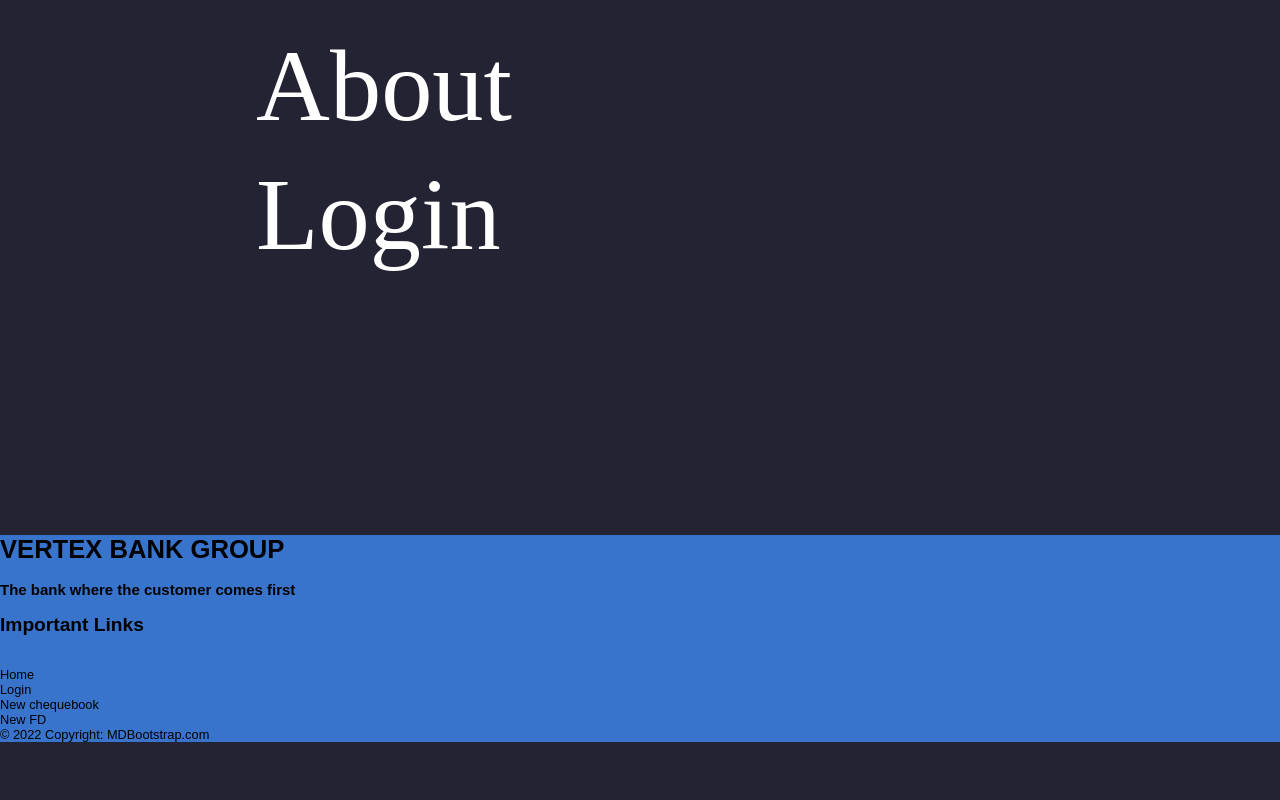
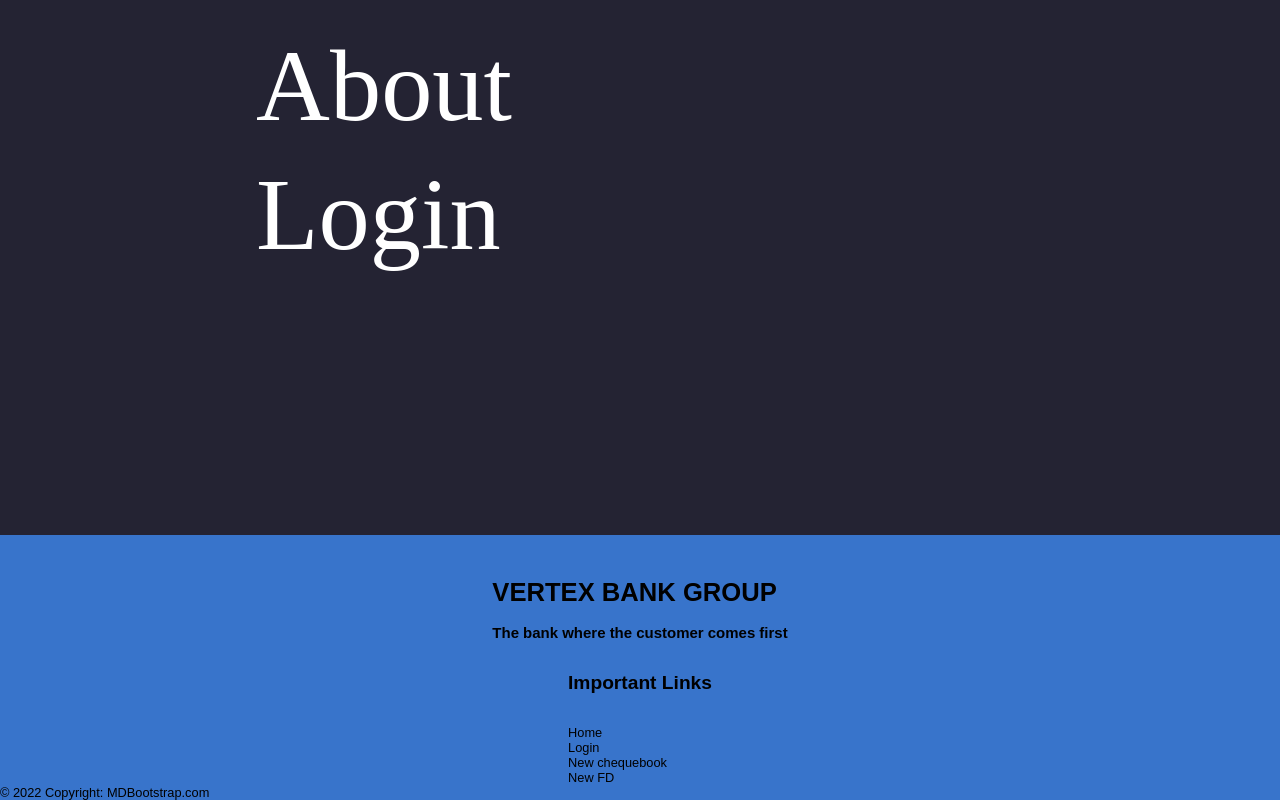
Before and after one commit to madalatrivedh20/Online-Banking-Capstone, a React (Create React App) app: page / in a window 1280 px wide. Shown: the part 385-1185 px from the top of the page. Before the commit the page ends 1127 px from the top, so only its background shows below. Built offline with nearby package versions, Linux system fonts and the light colour scheme; data requests are answered from the project's data file.

Commit message:
Fixed Bug

```diff
--- a/package.json
+++ b/package.json
@@ -7,6 +7,7 @@
     "@emotion/styled": "^11.10.5",
     "@mui/icons-material": "^5.10.9",
     "@mui/material": "^5.10.12",
+    "@popperjs/core": "^2.11.6",
     "@testing-library/jest-dom": "^5.16.5",
     "@testing-library/react": "^13.4.0",
     "@testing-library/user-event": "^13.5.0",
@@ -17,6 +18,7 @@
     "mdb-react-ui-kit": "^5.0.0",
     "mdbreact": "^5.2.0",
     "mui-image": "^1.0.7",
+    "popper.js": "^1.16.1",
     "react": "^18.2.0",
     "react-dom": "^18.2.0",
     "react-router-dom": "^6.4.3",
--- a/src/components/Events.js
+++ b/src/components/Events.js
@@ -7,11 +7,11 @@ import Button from '@mui/material/Button';
 import Typography from '@mui/material/Typography';
 import useAppContext from '../AppStateContext';
 
-function handleClick() {
-    alert('Registered!')
-}
+const handleClick = () => {
+    alert('Registered!');
+};
 
-function EventsCard({ title, date, body }) {
+const EventsCard = ({ title, date, body }) => (
     <React.Fragment>
         <CardContent>
             <Typography sx={{ fontSize: 20 }} color="text.secondary" gutterBottom>
@@ -28,10 +28,11 @@ function EventsCard({ title, date, body }) {
             <Button size="small" onClick={handleClick}>Register</Button>
         </CardActions>
     </React.Fragment>
-}
+);
 
 
-function Events() {
+
+const Events = () => (
     <div>
         <h1>Events</h1>
         <Box sx={{ minWidth: 275 }}>
@@ -49,6 +50,6 @@ function Events() {
             <EventsCard title="Credit card offers deal" date="Friday, 11 November" body="Get exciting credit card in just 4 steps, instantly! A wide variety of credit cards to suit your needs" />
         </Box>
 
-    </div>
-}
+    </div>);
+
 export default Events;
--- a/src/components/Footer.js
+++ b/src/components/Footer.js
@@ -4,8 +4,8 @@ import { MDBCol, MDBContainer, MDBRow, MDBFooter } from "mdbreact";
 const Footer = () => {
     return (
         <MDBFooter color="blue" className="footer">
-            <container fluid className="text-center text-md-left">
-                <row>
+            <MDBContainer fluid className="text-center text-md-left">
+                <MDBRow>
                     <MDBCol md="6">
                         <h1 className="title">VERTEX BANK GROUP</h1>
                         <h3>
@@ -29,8 +29,8 @@ const Footer = () => {
                             </li>
                         </ul>
                     </MDBCol>
-                </row>
-            </container>
+                </MDBRow>
+            </MDBContainer>
             <div className="footer-copyright text-center py-3">
                 <MDBContainer fluid>
                     &copy; {new Date().getFullYear()} Copyright: <a href="https://www.mdbootstrap.com"> MDBootstrap.com </a>
@@ -38,6 +38,6 @@ const Footer = () => {
             </div>
         </MDBFooter>
     );
-}
+};
 
 export default Footer;
```
Also changed, not shown: 1 other file (tests, documents, lock files or other folders).
